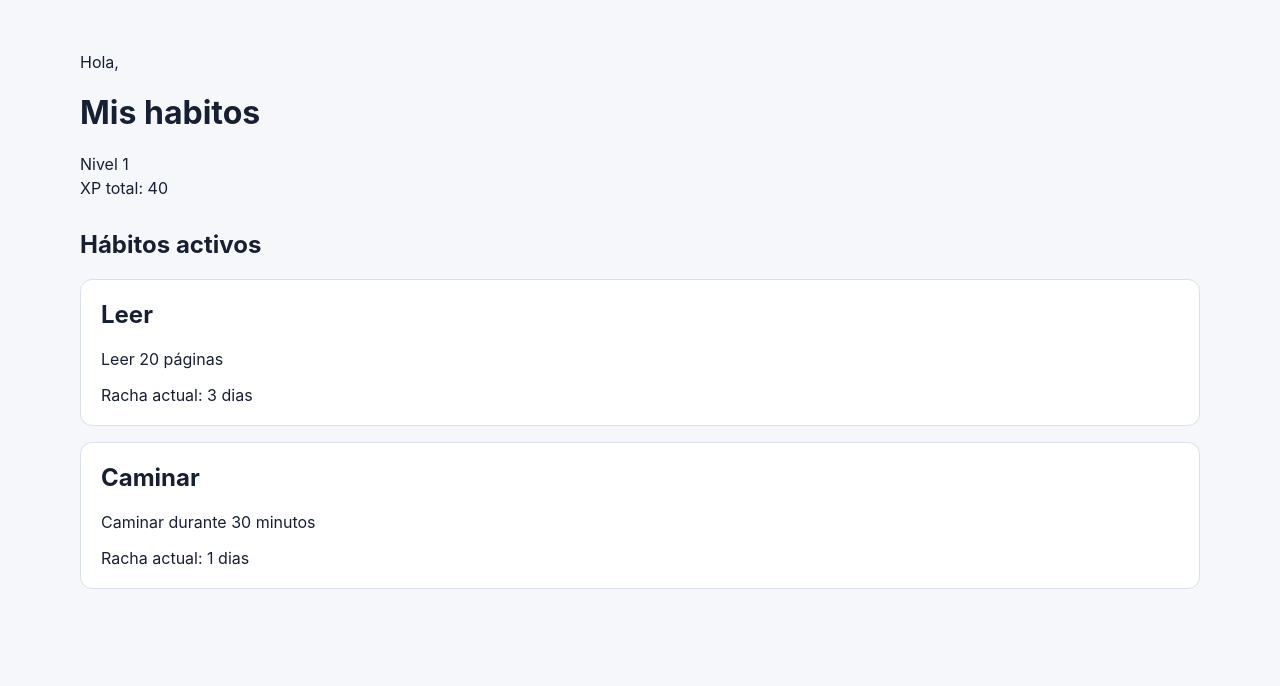
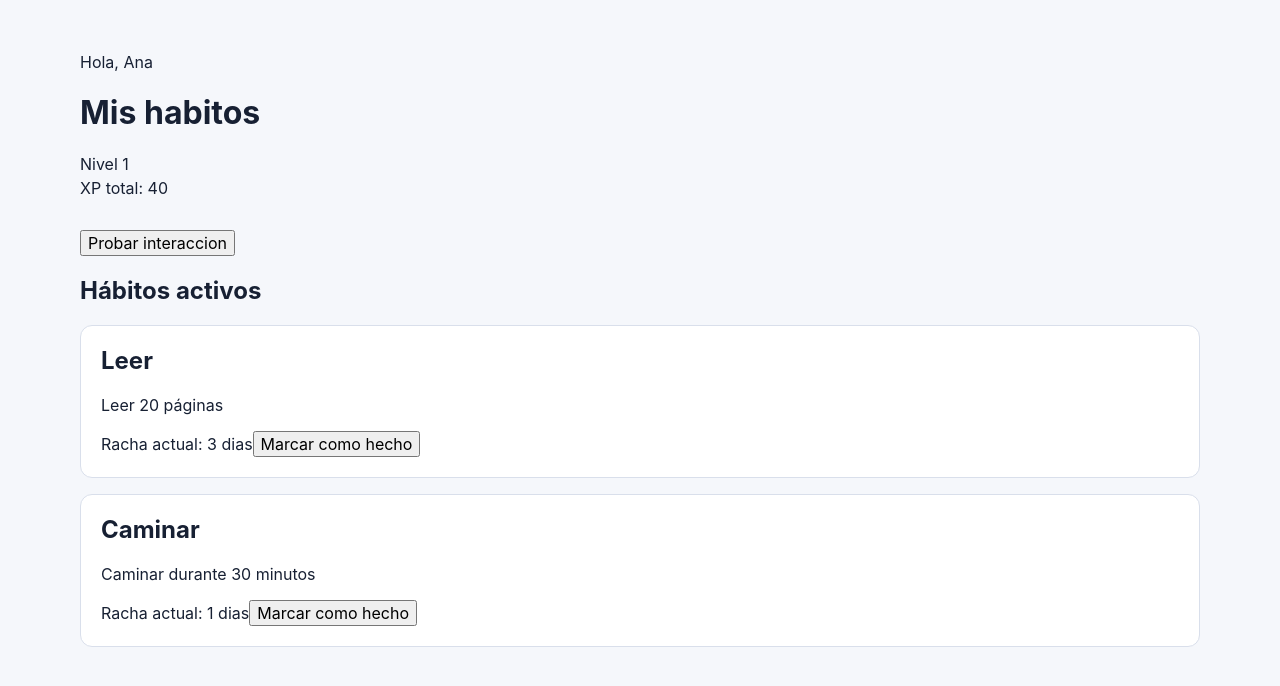
Before and after one commit to stivenosorio-dev/habit-tracker-frontend, a React (Vite) app: page / in a window 1280 px wide. Shown: the top 686 px of the page. Built offline with nearby package versions, Linux system fonts and the light colour scheme.

Commit message:
feat(frontend): add local interaction and UI states

```diff
--- a/src/App.jsx
+++ b/src/App.jsx
@@ -1,6 +1,8 @@
 import "./App.css";
 import DashboardHeader from "./features/habits/components/DashboardHeader";
 import HabitList from "./features/habits/components/HabitList";
+
+import { useState } from "react";
 
 const demoUser = {
   id: "user-demo",
@@ -32,10 +34,20 @@ const demoHabits = [
   },
 ];
 
+
 function App() {
+
+  const [message, setMessage] = useState("");
+
+  function handleDemoAction(){
+    setMessage("La acción local funcionó. Todavía no se ha enviado al backend.");
+  }
+
   return (
     <main>
       <DashboardHeader user={demoUser} />
+      <button type="button" onClick={handleDemoAction}>Probar interaccion</button>
+      {message && <p role="status">{message}</p>}
       <HabitList habits={demoHabits} />
 
 
--- a/src/features/habits/components/DashboardHeader.jsx
+++ b/src/features/habits/components/DashboardHeader.jsx
@@ -1,7 +1,7 @@
 function DashboardHeader({ user }) {
     return (
         <header>
-            <p>Hola, {user.name}</p>
+            <p>Hola, {user.displayName}</p>
             <h1>Mis habitos</h1>
             <p>Nivel {user.level}</p>
             <p>XP total: {user.xpTotal}</p>
--- /dev/null
+++ b/src/features/habits/components/EmptyHabitsState.jsx
@@ -0,0 +1,9 @@
+function EmptyHabitsState() {
+    return <section aria-labelledby="empty-habits-title">
+        <h2 id="empty-habits-title">No tienes hábitos activos</h2>
+        <p>¡Crea tu primer hábito para empezar!</p>
+
+    </section>
+}
+
+export default EmptyHabitsState
--- a/src/features/habits/components/HabitCard.jsx
+++ b/src/features/habits/components/HabitCard.jsx
@@ -1,9 +1,23 @@
+import { useState } from "react";
+
 function HabitCFard({ habit }) {
+
+  const [markedLocally, setMarketLocally] = useState(false);
+
+  function handleMarketLocally(){
+    setMarketLocally(true);
+  }
+
+
   return (
     <article>
       <h2>{habit.name}</h2>
       <p>{habit.description}</p>
       <span>Racha actual: {habit.currentStreak} dias</span>
+
+      <button type="button" onClick={handleMarketLocally} disabled={markedLocally}>
+        {markedLocally ? "Marcado localmente" : "Marcar como hecho"}
+      </button>
     </article>
   );
 }
--- a/src/features/habits/components/HabitList.jsx
+++ b/src/features/habits/components/HabitList.jsx
@@ -1,6 +1,12 @@
+import EmptyHabitsState from './EmptyHabitsState.jsx'
 import HabitCard from './HabitCard.jsx'
 
 function HabitList({ habits }) {
+
+  if (habits.length == 0) {
+    return <EmptyHabitsState />
+  }
+
   return (
     <section aria-labelledby="habits-title">
       <h2 id="habits-title">Hábitos activos</h2>
```
